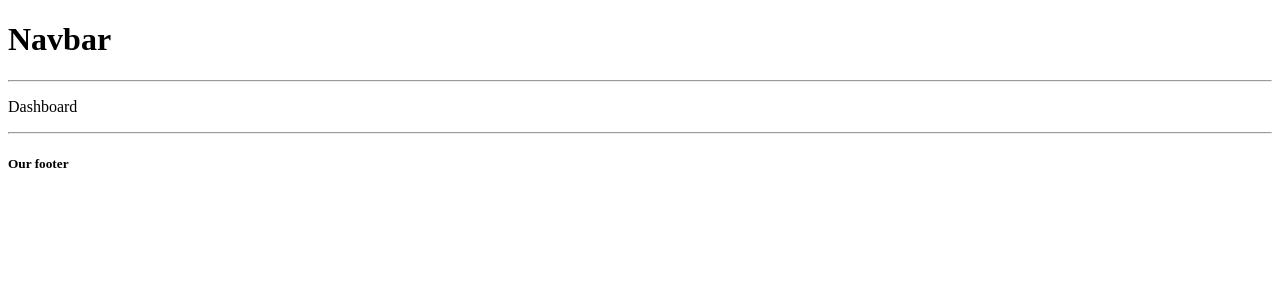
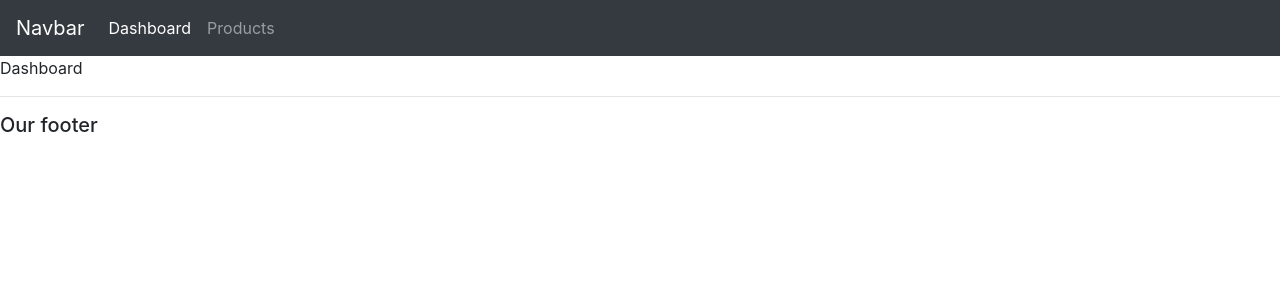
Before and after one commit to Adnan-edu/customermanagement, a Django app: page / in a window 1280 px wide. Shown: the top 300 px of the page. Run offline with Django 3.2, Linux system fonts and the light colour scheme; some libraries are stand-ins or nearby versions.

Commit message:
Added bootstrap Navbar

```diff
--- a/crmproject/accounts/templates/accounts/main.html
+++ b/crmproject/accounts/templates/accounts/main.html
@@ -2,6 +2,8 @@
 <html>
     <head>
         <title>CRM</title>
+        <link rel="stylesheet" href="https://stackpath.bootstrapcdn.com/bootstrap/4.3.1/css/bootstrap.min.css" integrity="sha384-ggOyR0iXCbMQv3Xipma34MD+dH/1fQ784/j6cY/iJTQUOhcWr7x9JvoRxT2MZw1T" crossorigin="anonymous">
+
     </head>
     <body>
         {% include 'accounts/navbar.html' %}
@@ -9,4 +11,7 @@
         <hr>
         <h5>Our footer</h5>
     </body>
+    <script src="https://code.jquery.com/jquery-3.3.1.slim.min.js" integrity="sha384-q8i/X+965DzO0rT7abK41JStQIAqVgRVzpbzo5smXKp4YfRvH+8abtTE1Pi6jizo" crossorigin="anonymous"></script>
+    <script src="https://cdnjs.cloudflare.com/ajax/libs/popper.js/1.14.7/umd/popper.min.js" integrity="sha384-UO2eT0CpHqdSJQ6hJty5KVphtPhzWj9WO1clHTMGa3JDZwrnQq4sF86dIHNDz0W1" crossorigin="anonymous"></script>
+    <script src="https://stackpath.bootstrapcdn.com/bootstrap/4.3.1/js/bootstrap.min.js" integrity="sha384-JjSmVgyd0p3pXB1rRibZUAYoIIy6OrQ6VrjIEaFf/nJGzIxFDsf4x0xIM+B07jRM" crossorigin="anonymous"></script>
 </html>
--- a/crmproject/accounts/templates/accounts/navbar.html
+++ b/crmproject/accounts/templates/accounts/navbar.html
@@ -1,2 +1,16 @@
-<h1>Navbar</h1>
-<hr>
+<nav class="navbar navbar-expand-lg navbar-dark bg-dark">
+    <a class="navbar-brand" href="#">Navbar</a>
+    <button class="navbar-toggler" type="button" data-toggle="collapse" data-target="#navbarNav" aria-controls="navbarNav" aria-expanded="false" aria-label="Toggle navigation">
+      <span class="navbar-toggler-icon"></span>
+    </button>
+    <div class="collapse navbar-collapse" id="navbarNav">
+      <ul class="navbar-nav">
+        <li class="nav-item active">
+          <a class="nav-link" href="#">Dashboard</a>
+        </li>
+        <li class="nav-item">
+          <a class="nav-link" href="#">Products</a>
+        </li>
+      </ul>
+    </div>
+  </nav>
```
